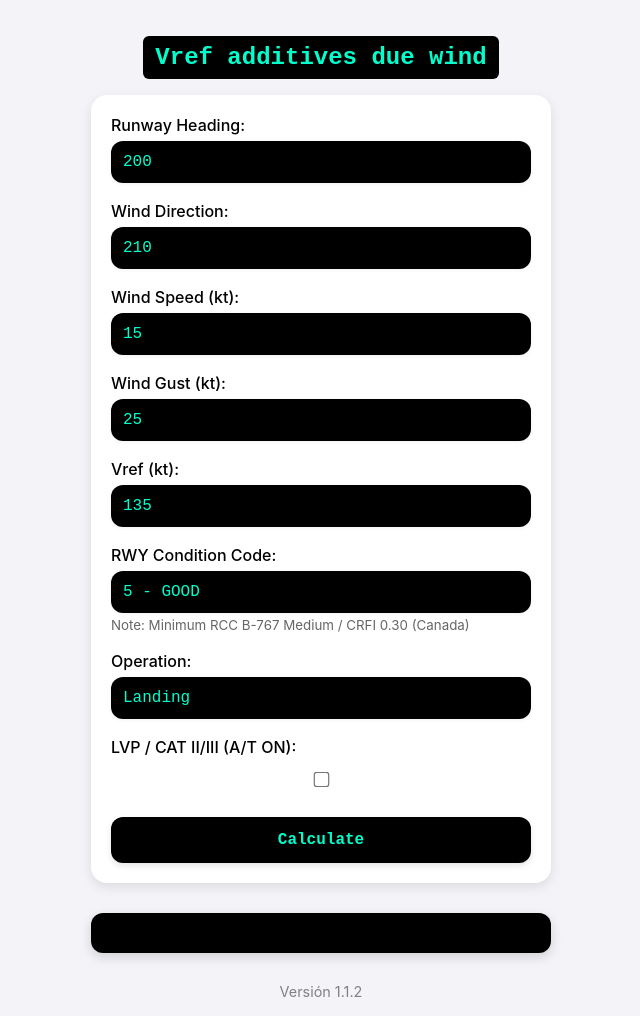
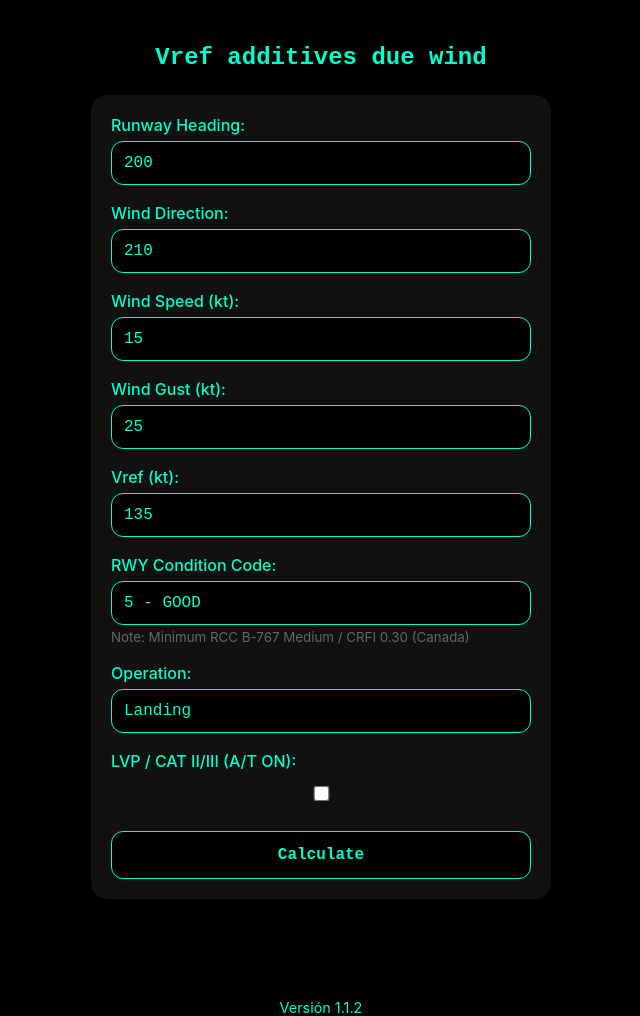
Before and after one commit to freelab2000/wind-correction, a plain HTML site: page index.html in a window 1280 px wide. Shown: the whole page, without its empty margins (319-959 px from the left). Drawn offline with Linux system fonts and the dark colour scheme.

Commit message:
Update index.html

```diff
--- a/index.html
+++ b/index.html
@@ -119,6 +119,44 @@
       font-size: 0.9em;
       color: gray;
     }
+
+    @media (prefers-color-scheme: dark) {
+      body {
+        background-color: #000;
+      }
+
+      form {
+        background-color: #111;
+        color: #00ffcc;
+      }
+
+      input[type="number"],
+      select,
+      input[type="text"] {
+        background-color: #000;
+        color: #00ffcc;
+        border: 1px solid #00ffcc;
+      }
+
+      input[type="checkbox"] {
+        accent-color: #00ffcc;
+      }
+
+      button {
+        background-color: #000;
+        color: #00ffcc;
+        border: 1px solid #00ffcc;
+      }
+
+      #results {
+        background-color: #000;
+        color: #00ffcc;
+      }
+
+      footer {
+        color: #00ffcc;
+      }
+    }
   </style>
 </head>
 <body>
```
Lines whose indentation alone changed are shown as unchanged.
